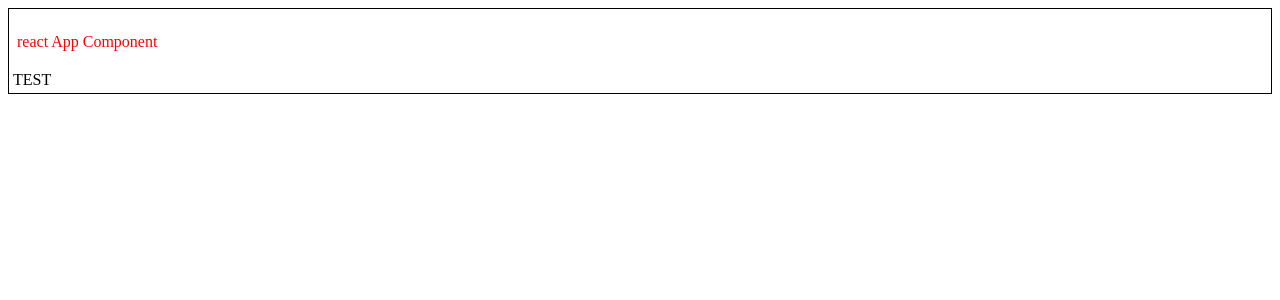
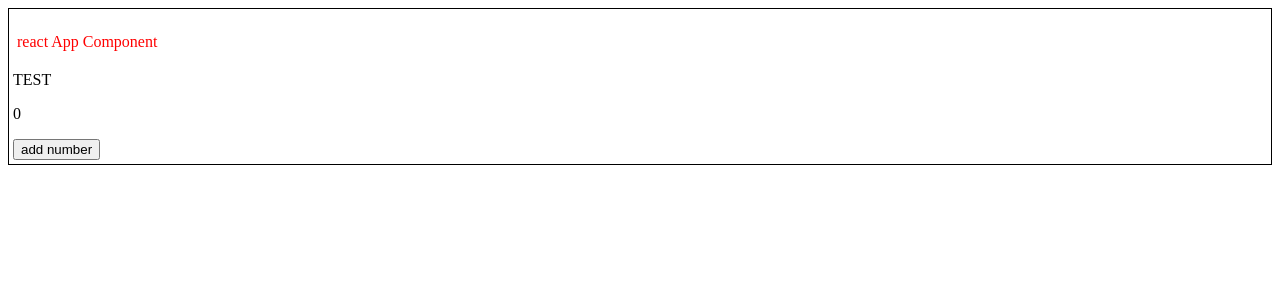
Before and after one commit to katanazero86/react-cart, a React app: page / in a window 1280 px wide. Shown: the top 300 px of the page. Built offline with nearby package versions, Linux system fonts and the light colour scheme.

Commit message:
[feature] react-cart 프로젝트 셋팅
- store 설정 및 연동

```diff
--- a/src/components/Test.js
+++ b/src/components/Test.js
@@ -1,9 +1,23 @@
 import React from 'react';
+import {useSelector, useDispatch} from 'react-redux';
+import {addNumber} from '../store/testModule/actions'
 
 function Test() {
+
+    const dispatch = useDispatch();
+    const number = useSelector((store) => store.test.number);
+
+    const addNumberDispatch = () => {
+        dispatch(addNumber());
+    };
+
     return (
         <div className='App-wrap'>
             TEST
+            <p>
+                {number}
+            </p>
+            <button onClick={addNumberDispatch}>add number</button>
         </div>
     )
 }
--- a/src/index.js
+++ b/src/index.js
@@ -3,5 +3,16 @@ import ReactDOM from 'react-dom';
 
 import App from './App';
 
+// redux
+import {createStore, applyMiddleware} from 'redux';
+import {Provider} from 'react-redux';
+import rootReducer from './store/index.js';
 
-ReactDOM.render(<App/>, document.getElementById('app'));
+const store = createStore(rootReducer);
+
+
+ReactDOM.render(
+    <Provider store={store}>
+        <App/>
+    </Provider>
+    , document.getElementById('app'));
--- /dev/null
+++ b/src/store/index.js
@@ -0,0 +1,7 @@
+import { combineReducers } from 'redux';
+
+import testReducer from './testModule/index.js';
+
+export default combineReducers({
+    test : testReducer,
+})
--- /dev/null
+++ b/src/store/testModule/actionTypes.js
@@ -0,0 +1 @@
+export const ADD_NUMBER = 'test/ADD_NUMBER';
--- /dev/null
+++ b/src/store/testModule/actions.js
@@ -0,0 +1,5 @@
+import * as types from './actionTypes';
+
+export const addNumber = () => ({
+    type : types.ADD_NUMBER
+});
--- /dev/null
+++ b/src/store/testModule/index.js
@@ -0,0 +1,19 @@
+import * as types from './actionTypes';
+
+const initialState = {
+    number: 0
+};
+
+export default function testReducer(state = initialState, action) {
+
+    switch  (action.type) {
+        case types.ADD_NUMBER :
+            return {
+                ...state,
+                number: state.number + 1
+            };
+        default :
+            return state;
+    }
+
+}
```
